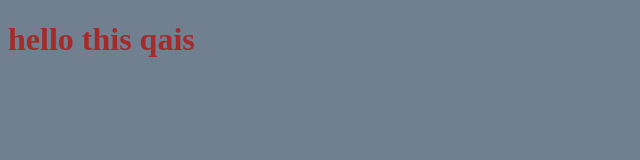
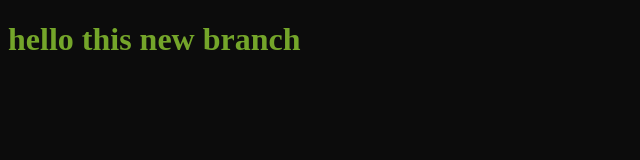
Before and after one commit to qalrasasy/MyProject, a plain HTML site: page index.html in a window 1280 px wide. Shown: the whole page, without its empty margins (0-640 px from the left). Drawn offline with Linux system fonts and the light colour scheme.

Commit message:
this is new edit for brance

```diff
--- a/index.html
+++ b/index.html
@@ -8,7 +8,7 @@
 </head>
 <body>
 
-    <h1>hello this qais</h1>
+    <h1>hello this new branch</h1>
 
 
     <script src="app.js"></script>
--- a/style.css
+++ b/style.css
@@ -1,8 +1,8 @@
 h1{
 
-    color: brown;
+    color: rgb(116, 165, 42);
 }
 body{
 
-    background: slategrey;
+    background: rgb(12, 12, 12);
 }
```
